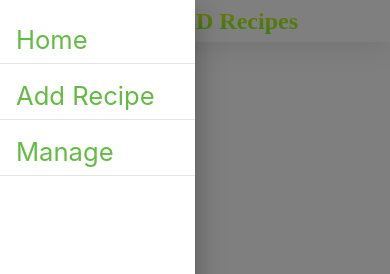
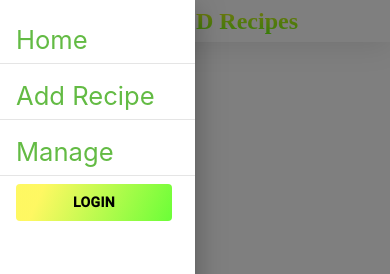
Before and after one commit to janpeter123/crud_recipes, a React (Create React App) app in the folder front-end/: page /recipe/1 in a window 390 px wide. Both pictures are taken after a click on the button 32 px from the left and 21 px from the top of the page. Shown: the top 274 px of the page. Built offline with nearby package versions, Linux system fonts and the light colour scheme; no server answers; a web font is replaced by a local one.

Commit message:
updated navbar

```diff
--- a/front-end/package.json
+++ b/front-end/package.json
@@ -21,7 +21,7 @@
     "styled-components": "^5.3.3",
     "web-vitals": "^2.1.4"
   },
-  "proxy": "http://localhost:5001",
+  "proxy": "http://localhost:5001/",
   "scripts": {
     "start": "react-scripts start",
     "build": "react-scripts build",
--- a/front-end/public/index.html
+++ b/front-end/public/index.html
@@ -4,7 +4,7 @@
     <meta charset="utf-8" />
     <link rel="icon" href="%PUBLIC_URL%/favicon.ico" />
     <meta name="viewport" content="width=device-width, initial-scale=1" />
-    <meta name="theme-color" content="#000000" />
+    <meta name="theme-color" content="#FFF" />
     <meta
       name="description"
       content="Web site to learn how to cook"
--- a/front-end/src/components/navbar.js
+++ b/front-end/src/components/navbar.js
@@ -50,9 +50,27 @@ function Navbar() {
               <NavLink to="/" className={"NavLink"}>
                 <ListItem className="drawer-item">Manage</ListItem>
               </NavLink>
+              <NavLink to="/" className="LoginButton">
+                <Button
+                  sx={{
+                    color: "#000",
+                    background:
+                      "linear-gradient(294.3deg, rgba(77, 254, 15, 0.83) 0%, rgba(254, 246, 58, 0.7968) 83.16%)",
+                    width:"80%",
+                    fontWeight: "600",
+                    marginLeft:"1rem"
+                  }}
+                >
+                  Login
+                </Button>
+              </NavLink>
             </List>
           </Drawer>
-          <NavLink to="/" className="NavLink" style={{ display: "flex",paddingTop:"0.5rem" }}>
+          <NavLink
+            to="/"
+            className="NavLink"
+            style={{ display: "flex", paddingTop: "0.5rem" }}
+          >
             <div>
               <img
                 src={require("../styles/icons/cooking_icon.png")}
```
